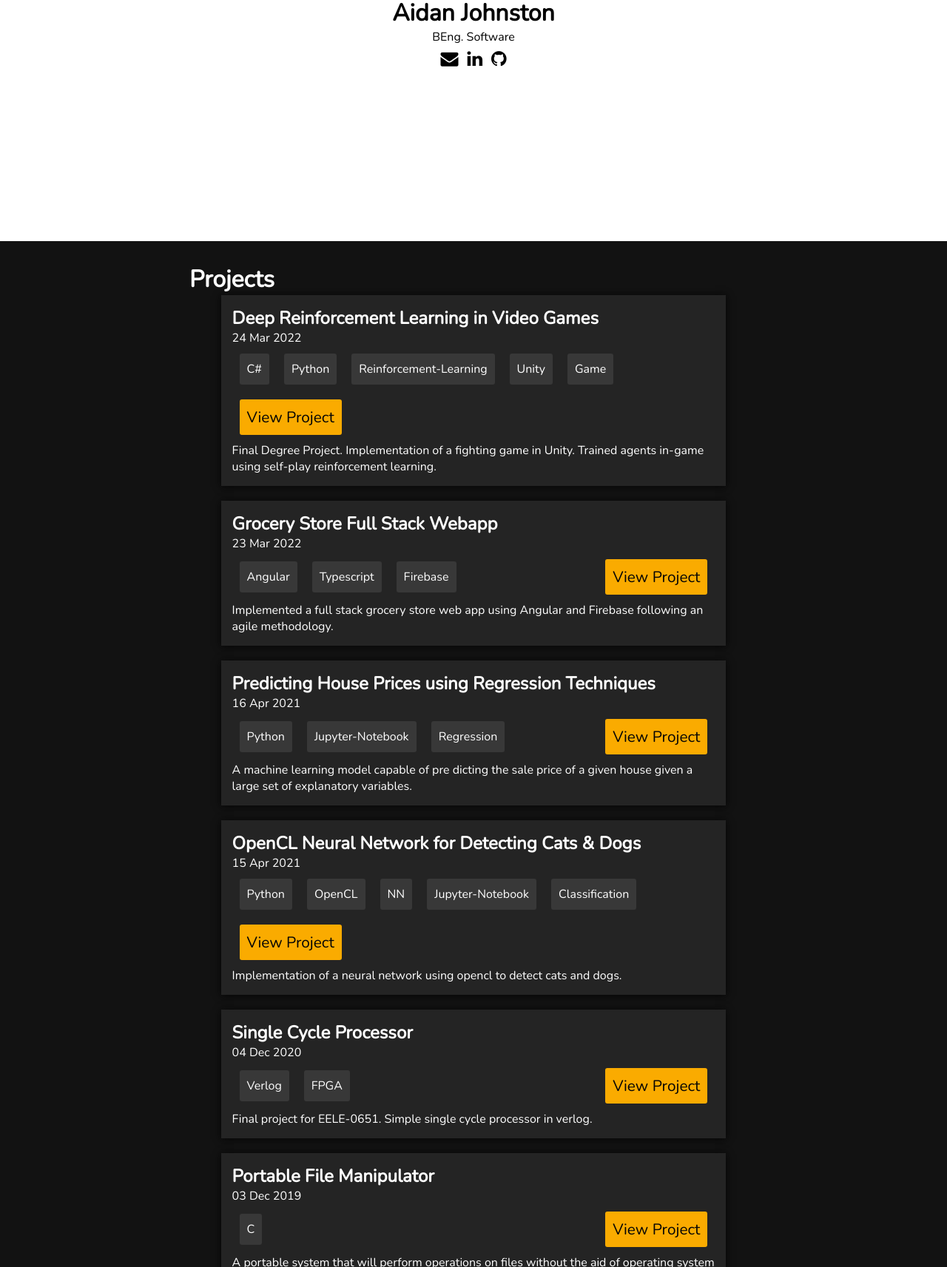
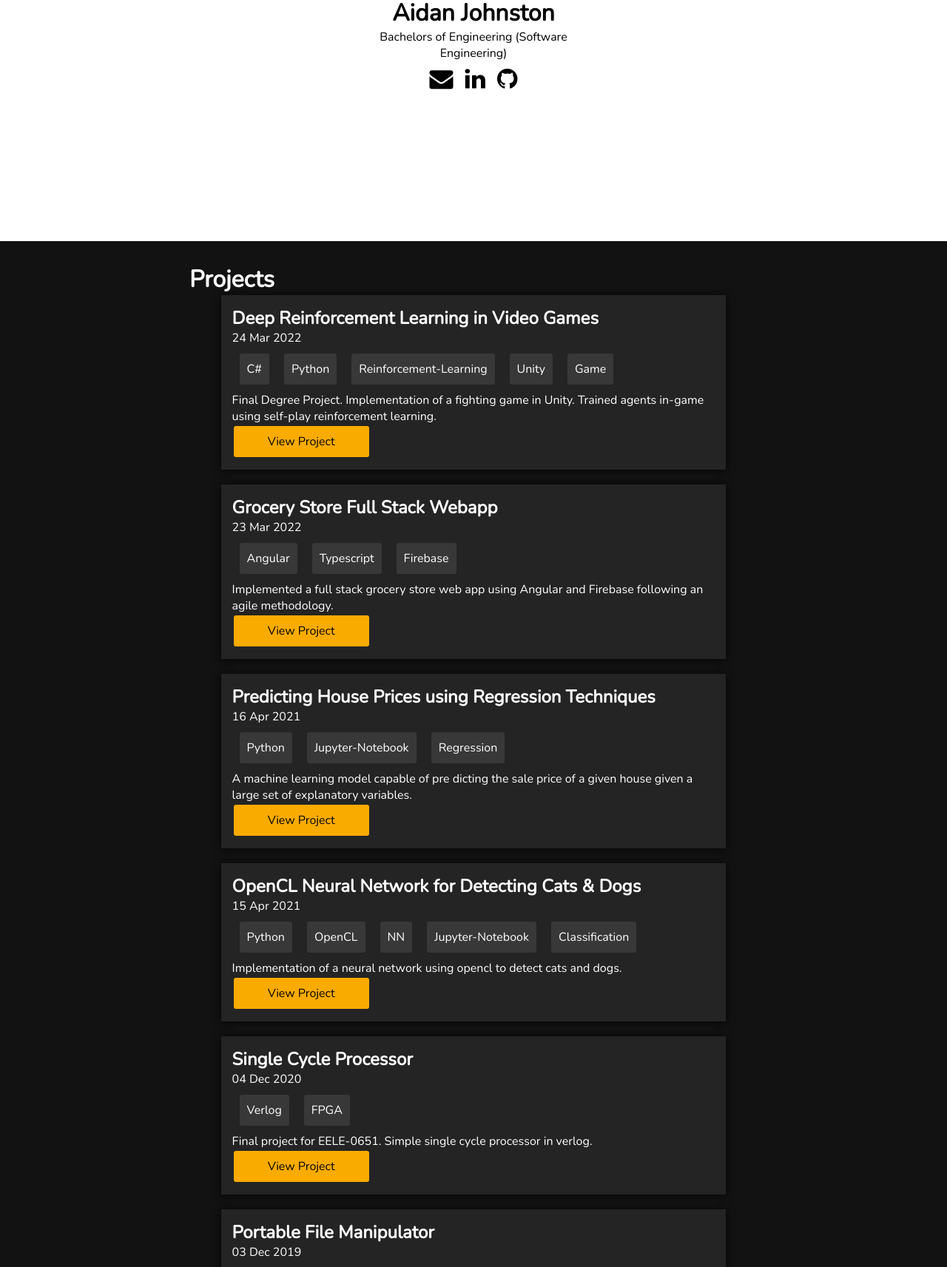
Before and after one commit to AidanJohnston/AidanJohnston.github.io, a Jekyll site: the page built from index.html, in a window 1280 px wide, cut to the strip 624-2337 px from the top of the page. Shown: the whole strip at 74% size. Built offline with Jekyll 4.4.1, drawn with Linux system fonts in a browser that asks for light colours; some of the changed text lies outside the part shown.

Commit message:
viewmore now under

```diff
--- a/assets/css/master.css
+++ b/assets/css/master.css
@@ -243,12 +243,12 @@ body {
     display: flex;
     overflow: warp;
     justify-content: center;
+    font-size: 2em;
 }
 
 .socials a {
     font: bold;
-    font-size: 1.5em;
-    margin: 6px;
+    margin: 8px;
     text-decoration: none;
     cursor: pointer;
     color: inherit;
@@ -278,17 +278,23 @@ iframe{
 }
 
 .viewmore {
-    margin: 10px;
+    margin: 2px;
     border-radius: 3px;
     padding: 10px 10px;
     display: flex;
     justify-content: center;
     align-items: center;
-    font-size: 1.3em !important;
     background-color: #faab00;
     color: #050505 !important;
+    width: 25%;
+}
+
+@media only screen and (max-width: 700px) {
+    .viewmore {
+        width: auto;
+    }
 }
 
 .viewmore:hover {
-    background-color: #b87d00;
+    background-color: #fabb33;
 }
--- a/index.html
+++ b/index.html
@@ -8,7 +8,7 @@ permalink: /
     <div class="profileCard">
         <div class="profilePicture"></div>
         <h1>Aidan Johnston</h1>
-        <p>BEng. Software</p>
+        <p>Bachelors of Engineering (Software Engineering)</p>
         {% include socials.html%}
     </div>
 </div>
@@ -19,9 +19,6 @@ permalink: /
         <div class="card">
                 <h2><a href="{{ post.url }}">{{ post.title }}</a></h2>
                 <p>{{ post.date | date_to_string }}</p>
-            <div style="display: flex;
-                justify-content: space-between;
-                flex-wrap: wrap;">
                 <div class="tag-container">
                     {% for tag in post.tags%}
                     <div class="tag">
@@ -29,9 +26,8 @@ permalink: /
                     </div>
                     {% endfor %}
                 </div>
-                <a class="viewmore" href="{{ post.url }}">View Project</a>
-            </div>
             <p>{{ post.excerpt }}</p>
+            <a class="viewmore" href="{{ post.url }}">View Project</a>
         </div>
         {% endfor %}
     </div>
```
